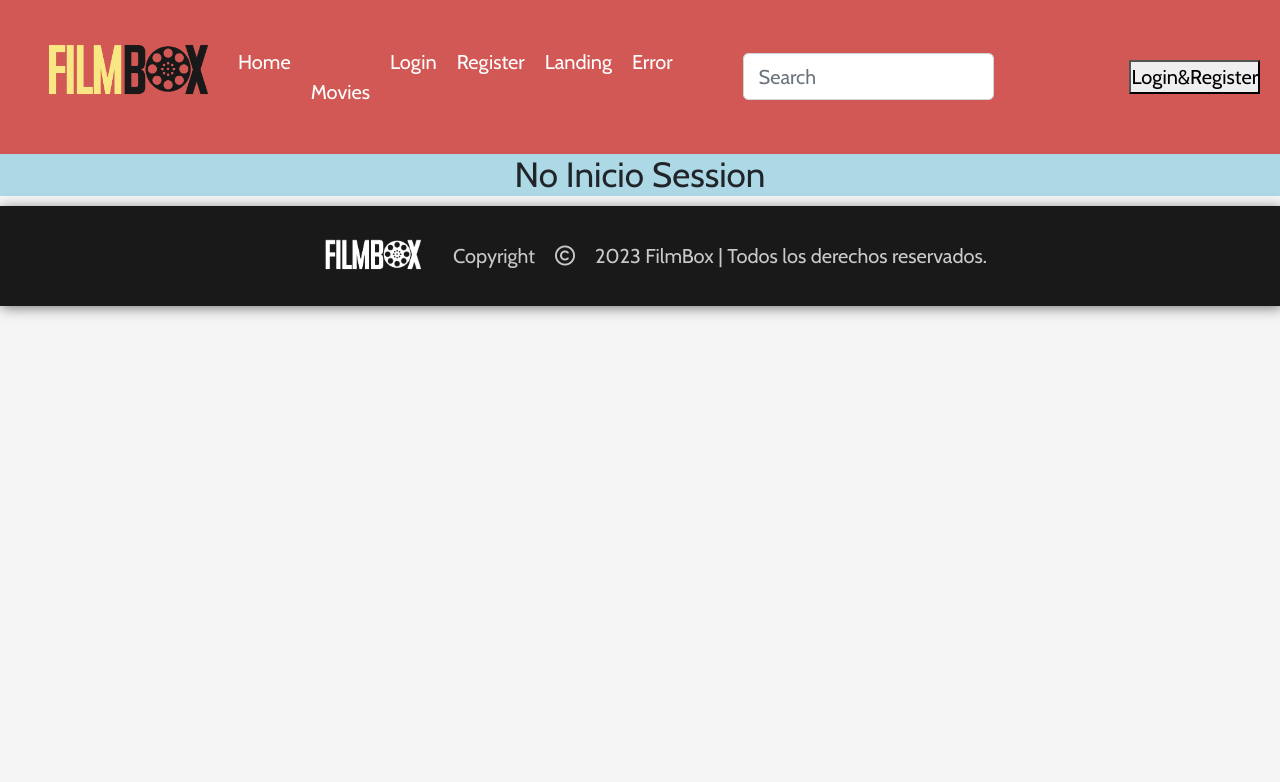
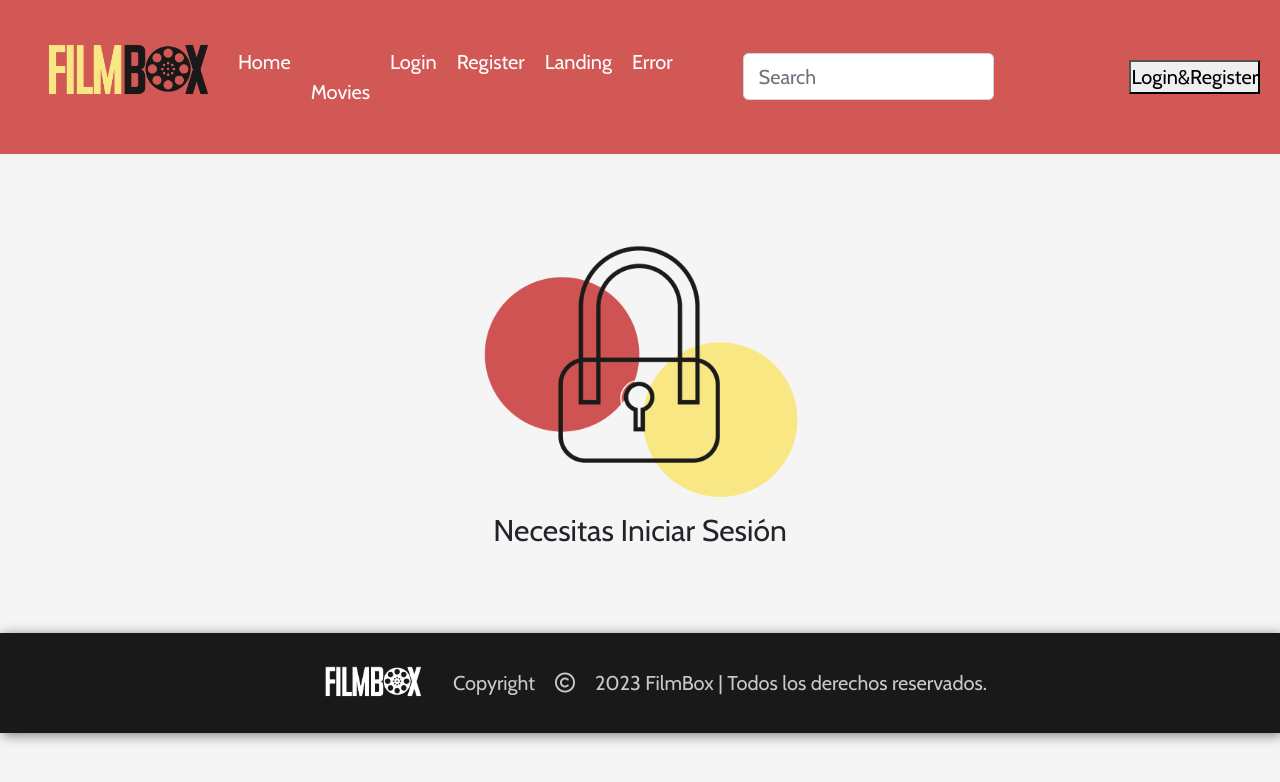
Before and after one commit to Erisaurio/moviesfront, a React (Create React App) app: page /User in a window 1280 px wide. Shown: the top 782 px of the page. Built offline with nearby package versions, Linux system fonts and the light colour scheme.

Commit message:
agregue avisos

```diff
--- a/package.json
+++ b/package.json
@@ -9,10 +9,10 @@
     "@testing-library/jest-dom": "^5.16.5",
     "@testing-library/react": "^13.4.0",
     "@testing-library/user-event": "^13.5.0",
-    "axios": "^1.3.4",
+    "axios": "^1.4.0",
     "react": "^18.2.0",
     "react-dom": "^18.2.0",
-    "react-router-dom": "^6.10.0",
+    "react-router-dom": "^6.11.2",
     "react-scripts": "5.0.1",
     "sweetalert": "^2.1.2",
     "web-vitals": "^2.1.4"
--- a/src/Components/Dashboard/Dashboard.css
+++ b/src/Components/Dashboard/Dashboard.css
@@ -149,3 +149,14 @@
 .content-table tbody .columna:hover{
     background-color: #F9E784;
 }
+
+.aviso{
+    margin: 80px;
+
+}
+p.avisoT{
+    font-size: 30px;
+}
+ .lock{
+    width: 30%;
+}
--- a/src/Components/Dashboard/Dashboard.jsx
+++ b/src/Components/Dashboard/Dashboard.jsx
@@ -2,6 +2,7 @@ import './Dashboard.css'
 //import Header from "../HeaderYFooter/Header";
 import Header from "../Header2/Header";
 import Footer from '../HeaderYFooter/Footer';
+import Lock from '../Assets/lock.png';
 import {useState, useRef, useEffect} from "react"
 import { useNavigate } from 'react-router-dom';
 import swal from 'sweetalert';
@@ -986,15 +987,18 @@ const Dashboard = () => {
                         </div>
 
                         :
-                        <div className="col-12" style={{backgroundColor: "lightblue"}}>
-                            <h3>Su usuario no tiene autoridad para usar esta pagina</h3>
-                        </div>
+                        <div className="aviso">
+                         <img src={Lock} className="lock" />
+
+                        <p class="avisoT">No tienes Acceso Disponible</p>
+                    </div>
                         }
                     </div>
                 :
-                    <div className="col-12" style={{backgroundColor: "lightblue"}}>
-                        <h3>No Inicio Session</h3>
-                    </div>
+                <div className="aviso">
+                <img src={Lock} className="lock" />
+               <p class="avisoT">Necesitas Iniciar Sesión</p>
+           </div>
             }
 
             <Footer/>
--- a/src/Components/EditMovie/EditMovie.css
+++ b/src/Components/EditMovie/EditMovie.css
@@ -21,3 +21,14 @@
 .a_eliminar{
     color: red;
 }
+
+.aviso{
+    margin: 80px;
+
+}
+p.avisoT{
+    font-size: 30px;
+}
+ .lock{
+    width: 30%;
+}
--- a/src/Components/EditMovie/EditMovie.jsx
+++ b/src/Components/EditMovie/EditMovie.jsx
@@ -2,6 +2,7 @@ import './EditMovie.css'
 //import Header from "../HeaderYFooter/Header";
 import Header from "../Header2/Header";
 import Footer from '../HeaderYFooter/Footer';
+import Lock from '../Assets/lock.png';
 import {useState, useRef, useEffect} from "react"
 import { useNavigate, useParams } from 'react-router-dom';
 
@@ -512,15 +513,18 @@ const EditMovie = () => {
                             </div>
 
                         :
-                        <div className="col-12" style={{backgroundColor: "lightblue"}}>
-                            <h3>Su usuario no tiene autoridad para usar esta pagina</h3>
-                        </div>
+                        <div className="aviso">
+                         <img src={Lock} className="lock" />
+
+                        <p class="avisoT">No tienes Acceso Disponible</p>
+                    </div>
                         }
                     </div>
                 :
-                    <div className="col-12" style={{backgroundColor: "lightblue"}}>
-                        <h3>No Inicio Session</h3>
-                    </div>
+                <div className="aviso">
+                <img src={Lock} className="lock" />
+               <p class="avisoT">Necesitas Iniciar Sesión</p>
+           </div>
             }
             <Footer/>
 
--- a/src/Components/NewMovie/NewMovie.css
+++ b/src/Components/NewMovie/NewMovie.css
@@ -175,3 +175,14 @@ input::-webkit-inner-spin-button {
 .a_eliminar{
     color: red;
 }
+
+.aviso{
+    margin: 80px;
+
+}
+p.avisoT{
+    font-size: 30px;
+}
+ .lock{
+    width: 30%;
+}
--- a/src/Components/NewMovie/NewMovie.jsx
+++ b/src/Components/NewMovie/NewMovie.jsx
@@ -3,6 +3,7 @@ import './NewMovie.css'
 import Header from "../Header2/Header";
 import Footer from '../HeaderYFooter/Footer';
 import pelis from '../Assets/pinocho.jpeg';
+import Lock from '../Assets/lock.png';
 
 import {useState, useRef, useEffect} from "react"
 import { useNavigate } from 'react-router-dom';
@@ -202,6 +203,8 @@ const NewMovie = () => {
 
 
     }
+
+
 
     useEffect(() => {
 
@@ -463,14 +466,17 @@ const NewMovie = () => {
                         </div>
 
                         :
-                        <div className="col-12" style={{backgroundColor: "lightblue"}}>
-                            <h3>Su usuario no tiene autoridad para usar esta pagina</h3>
-                        </div>
+                        <div className="aviso">
+                         <img src={Lock} className="lock" />
+
+                        <p class="avisoT">No tienes Acceso Disponible</p>
+                    </div>
                         }
                     </div>
                 :
-                    <div className="col-12" style={{backgroundColor: "lightblue"}}>
-                        <h3>No Inicio Session</h3>
+                    <div className="aviso">
+                         <img src={Lock} className="lock" />
+                        <p class="avisoT">Necesitas Iniciar Sesión</p>
                     </div>
             }
             <Footer/>
--- a/src/Components/User/User.css
+++ b/src/Components/User/User.css
@@ -2,3 +2,14 @@
     width: 180px;
     height: 180px;
 }
+
+.aviso{
+    margin: 80px;
+
+}
+p.avisoT{
+    font-size: 30px;
+}
+ .lock{
+    width: 30%;
+}
--- a/src/Components/User/User.jsx
+++ b/src/Components/User/User.jsx
@@ -2,6 +2,7 @@ import './User.css'
 //import Header from "../HeaderYFooter/Header";
 import Header from "../Header2/Header";
 import Footer from '../HeaderYFooter/Footer';
+import Lock from '../Assets/lock.png';
 import {useState, useRef, useEffect} from "react"
 
 import { ObtenerUsuario, EditUser } from '../../Services/user.service';
@@ -341,9 +342,10 @@ const User = () => {
                     </div>
 
                 :
-                    <div className="col-12" style={{backgroundColor: "lightblue"}}>
-                        <h3>No Inicio Session</h3>
-                    </div>
+                <div className="aviso">
+                <img src={Lock} className="lock" />
+               <p class="avisoT">Necesitas Iniciar Sesión</p>
+           </div>
             }
             <Footer/>
 
```
Also changed, not shown: src/Components/Assets/lock.png (added), 1 other file (tests, documents, lock files or other folders).
